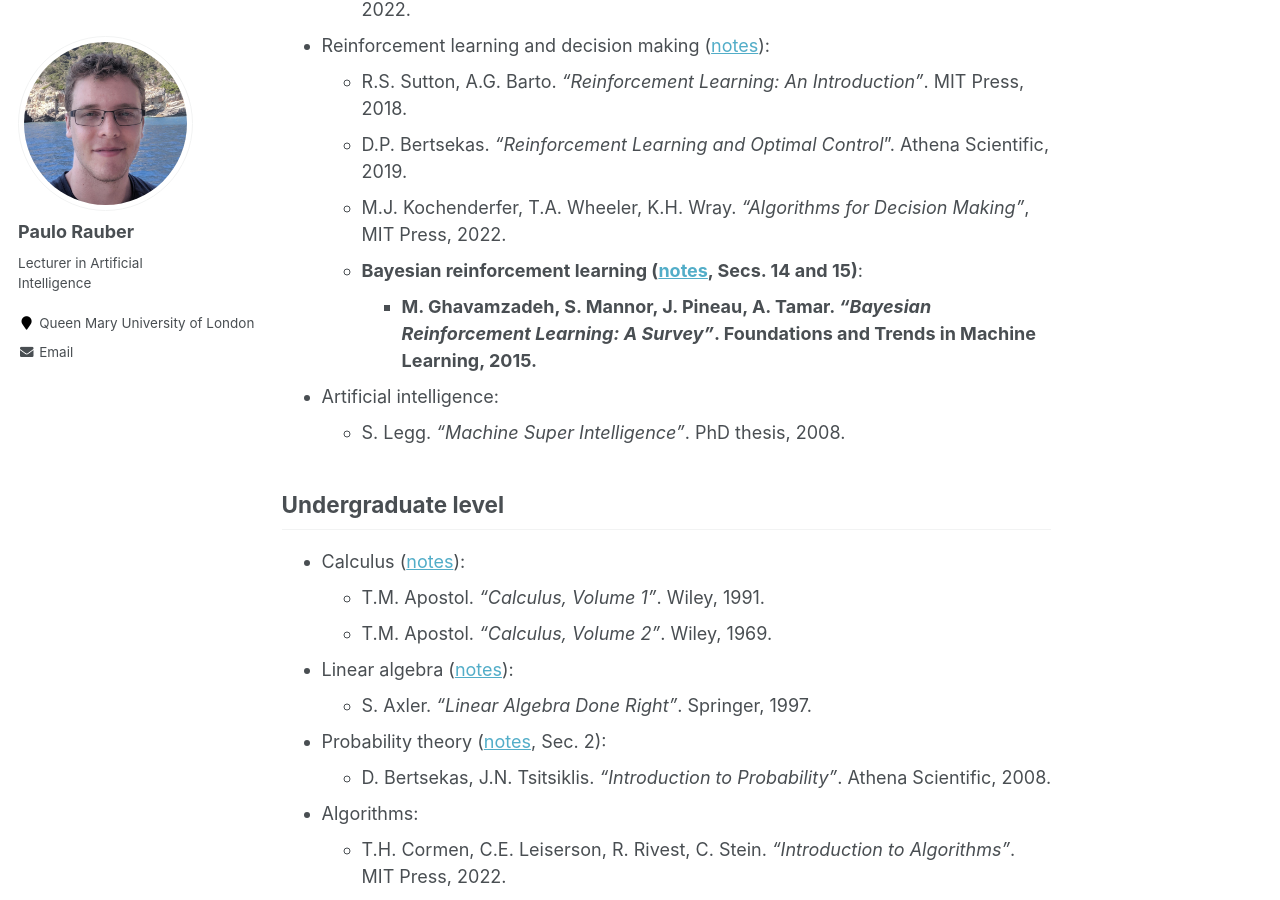
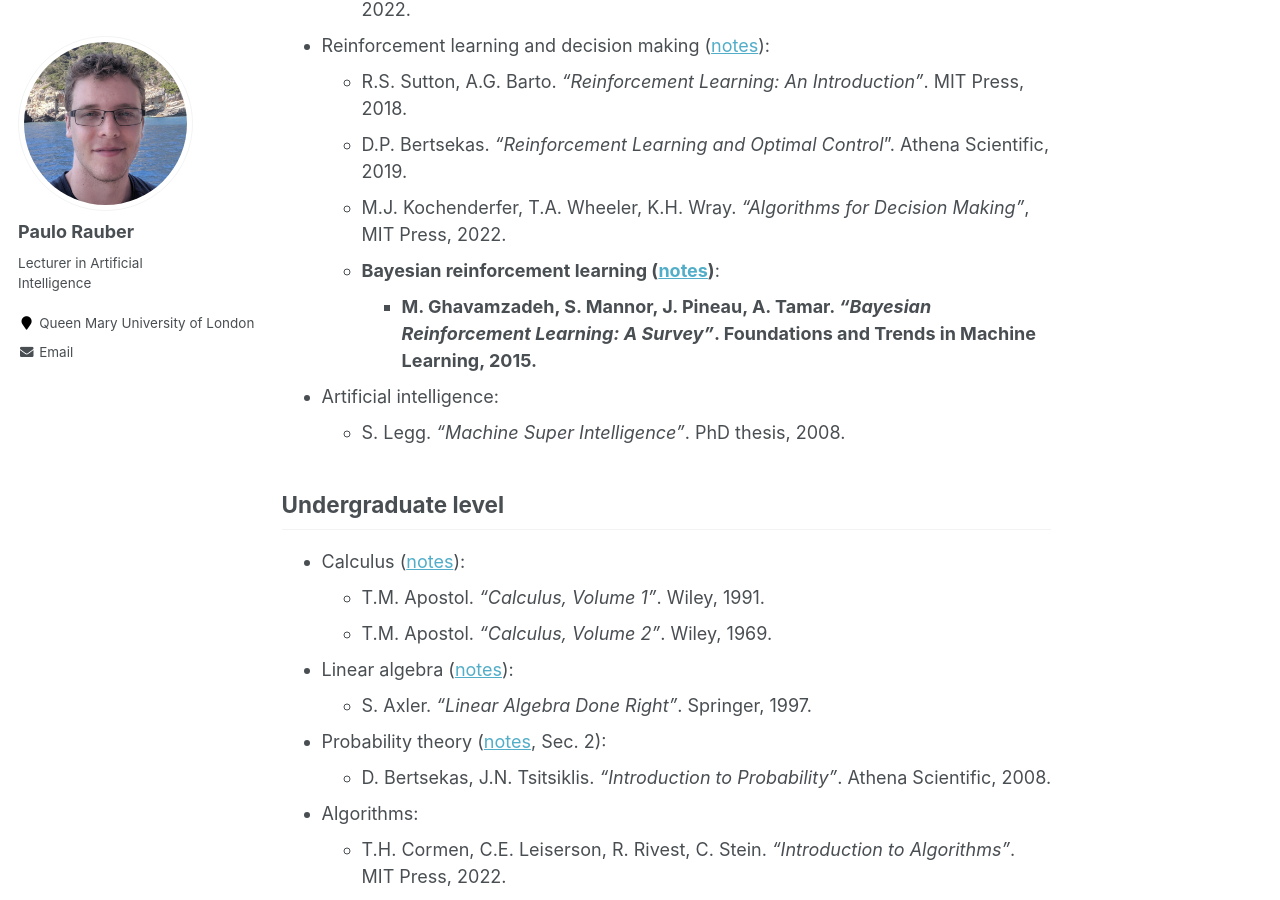
Before and after one commit to paulorauber/paulorauber.github.io, a Jekyll site: the page built from _pages/recommended_reading.md, in a window 1280 px wide and 900 px high, scrolled down 704 px. Built offline with Jekyll 4.4.1, drawn with Linux system fonts in a browser that asks for light colours.

Commit message:
Minor changes

```diff
--- a/_pages/recommended_reading.md
+++ b/_pages/recommended_reading.md
@@ -21,7 +21,7 @@
   * R.S. Sutton, A.G. Barto. *"Reinforcement Learning: An Introduction"*. MIT Press, 2018.
   * D.P. Bertsekas. *"Reinforcement Learning and Optimal Control*". Athena Scientific, 2019.
   * M.J. Kochenderfer, T.A. Wheeler, K.H. Wray. *"Algorithms for Decision Making"*, MIT Press, 2022.
-  * __Bayesian reinforcement learning ([notes](/files/notes/reinforcement_learning.pdf), Secs. 14 and 15)__:
+  * __Bayesian reinforcement learning ([notes](/files/notes/mtbrl.pdf))__:
     * __M. Ghavamzadeh, S. Mannor, J. Pineau, A. Tamar. *"Bayesian Reinforcement Learning: A Survey"*. Foundations and Trends in Machine Learning, 2015.__
 * Artificial intelligence:
   * S. Legg. *"Machine Super Intelligence"*. PhD thesis, 2008.
```
Also changed, not shown: 2 other files.
